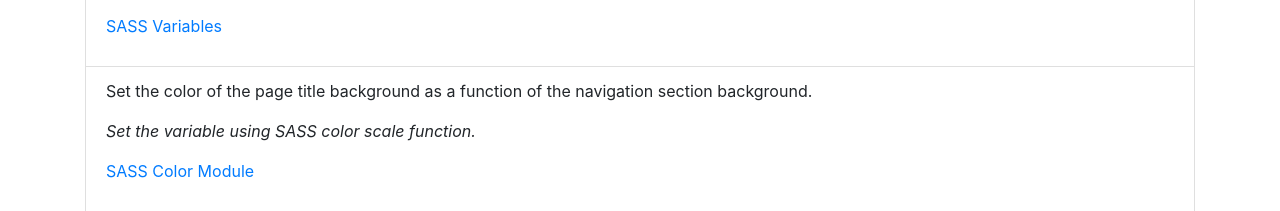
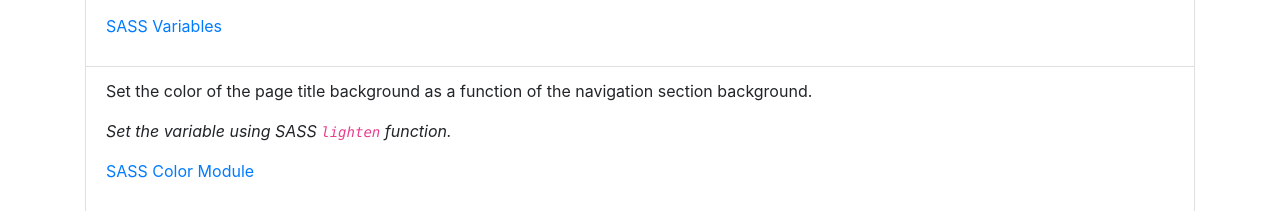
Before and after one commit to antoinediot/styling-playground, a React (Create React App) app: page / in a window 1280 px wide. Shown: the part 1100-1311 px from the top of the page. Built offline with nearby package versions, Linux system fonts and the light colour scheme.

Commit message:
Update function exercise

```diff
--- a/src/components/pages/About.js
+++ b/src/components/pages/About.js
@@ -61,7 +61,7 @@ function About() {
 
                         <li class="list-group-item">
                             <p>Set the color of the page title background as a function of the navigation section background.</p>
-                            <p><em>Set the variable using SASS color scale function.</em></p>
+                            <p><em>Set the variable using SASS <code>lighten</code> function.</em></p>
                             <p><a target="_blank" href="https://sass-lang.com/documentation/modules/color">SASS Color Module</a></p>
                         </li>
 
```
